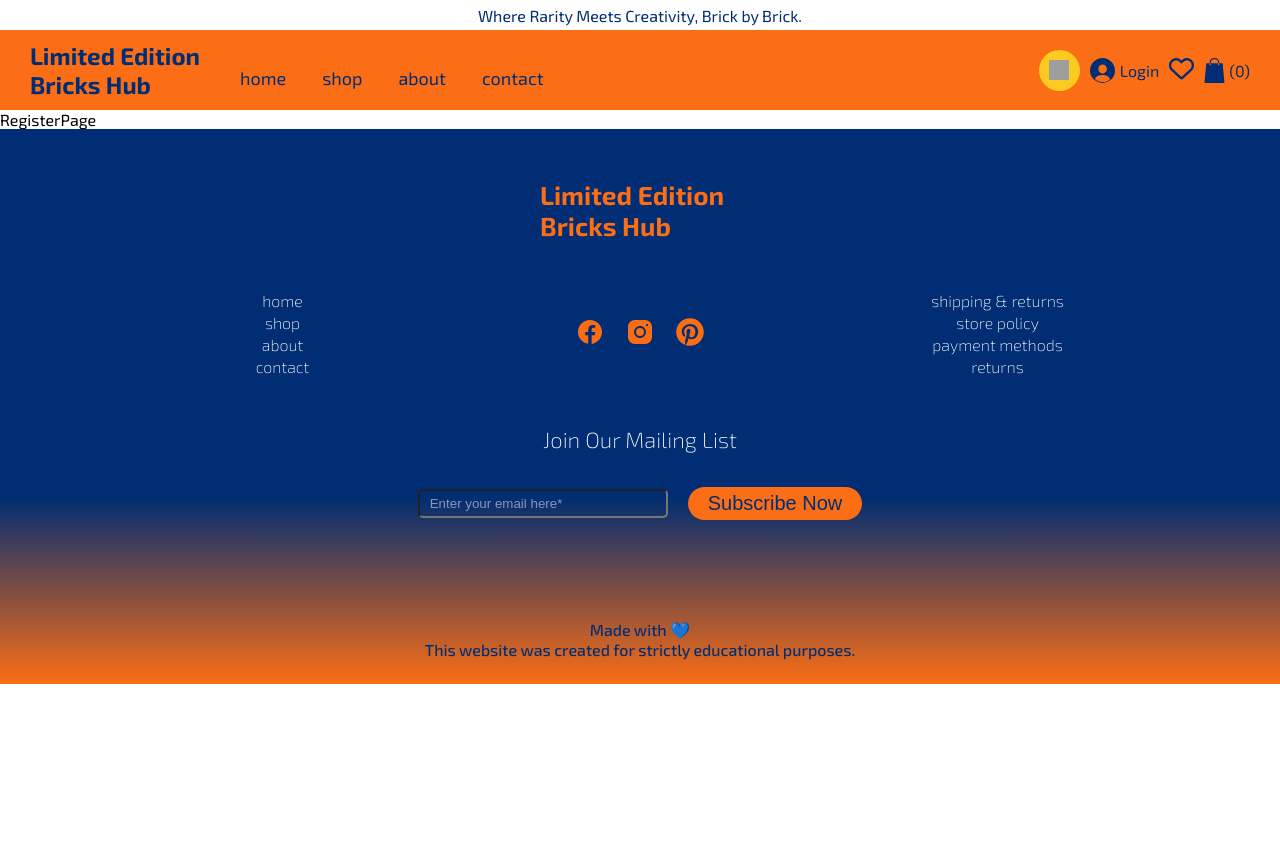
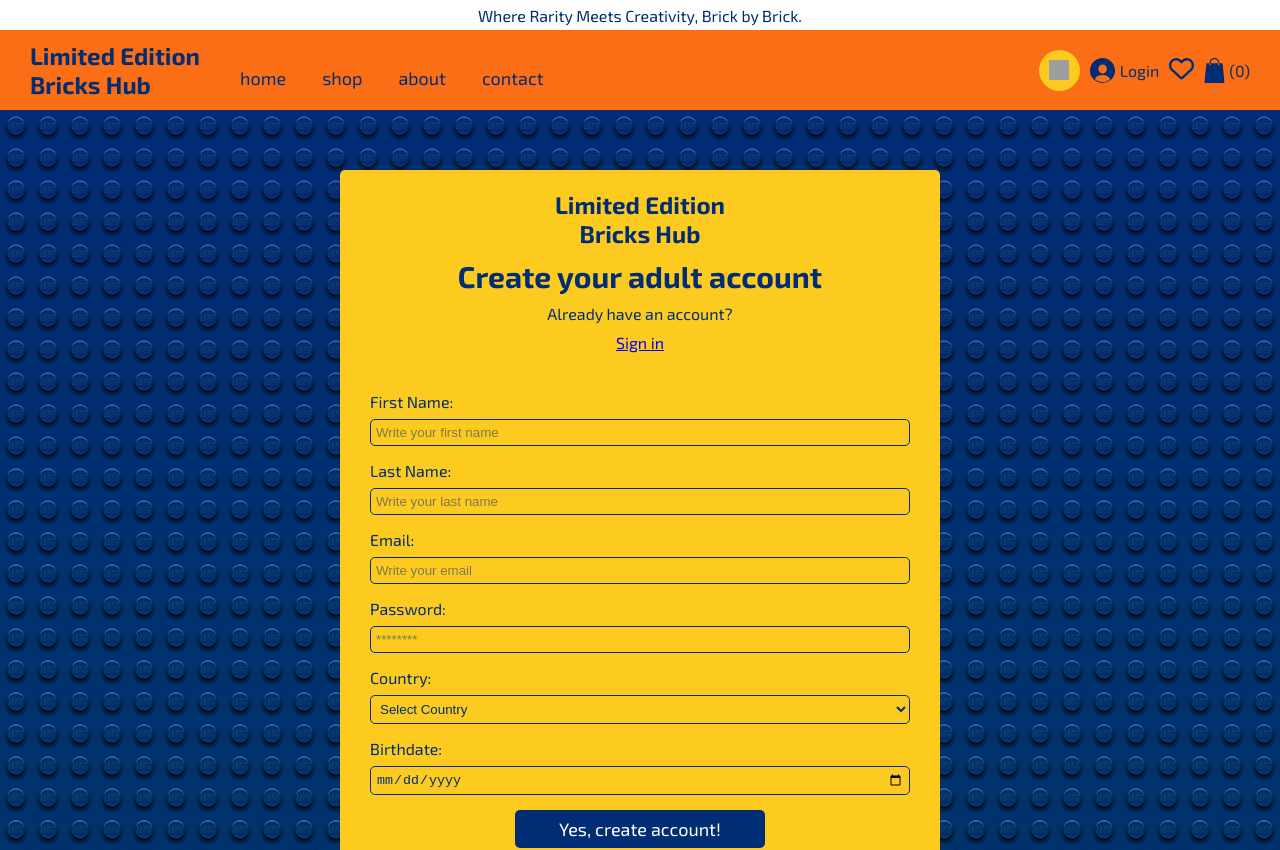
Before and after one commit to VitalinaKuzmenko/Limited-Edition-Bricks-Hub, a Next.js app: page /register in a window 1280 px wide. Shown: the top 850 px of the page. Before the commit the page ends 800 px from the top, so only its background shows below. Built offline with nearby package versions, Linux system fonts and the light colour scheme; grey boxes are pictures that could not be loaded.

Commit message:
Add content to register page and styling it

```diff
--- a/app/components/Footer/Footer.tsx
+++ b/app/components/Footer/Footer.tsx
@@ -39,12 +39,12 @@ const Footer = () => {
       </div>
 
       <form className="footer-subscribe-container" onSubmit={handleSubmit}>
-        <label htmlFor="email">Join Our Mailing List</label>
+        <label htmlFor="footer-email">Join Our Mailing List</label>
         <div className="footer-input-button">
           <input
             type="email"
-            id="email"
-            name="email"
+            id="footer-email"
+            name="footer-email"
             value={email}
             placeholder="Enter your email here*"
             onChange={(event) => {
--- a/app/register/page.tsx
+++ b/app/register/page.tsx
@@ -1,5 +1,242 @@
+"use client";
+import "./register.css";
+import Link from "next/link";
+import { useState } from "react";
+
+interface RegisterForm {
+  firstName: string;
+  lastName: string;
+  email: string;
+  password: string;
+  country: string;
+  birthdate: string;
+}
+
+interface RegisterErrors {
+  firstName: string;
+  lastName: string;
+  email: string;
+  password: string;
+  country: string;
+  age: string;
+}
+
 const RegisterPage = () => {
-  return <main>RegisterPage</main>;
+  const [formData, setFormData] = useState<RegisterForm>({
+    firstName: "",
+    lastName: "",
+    email: "",
+    password: "",
+    country: "Select Country",
+    birthdate: "",
+  });
+  const [errorMessages, setErrorMessages] = useState<RegisterErrors>({
+    firstName: "",
+    lastName: "",
+    email: "",
+    password: "",
+    country: "",
+    age: "",
+  });
+  const countries = [
+    "Select Country",
+    "United States",
+    "Canada",
+    "United Kingdom",
+    "Australia",
+    "Germany",
+    "France",
+    "Japan",
+    "India",
+    "Other",
+  ];
+
+  const validateForm = (data: typeof formData) => {
+    const errors: any = {};
+
+    if (data.firstName.length < 4) {
+      errors.firstName = "Oops! Your first name needs more bricks, at least 4!";
+    }
+
+    if (data.lastName.length < 4) {
+      errors.lastName =
+        "More bricks needed in your last name! Should be at least 4 characters.";
+    }
+
+    const emailPattern = /^[^\s@]+@[^\s@]+\.[^\s@]+$/;
+    if (!emailPattern.test(data.email)) {
+      errors.email =
+        "Brick-by-brick, we build our email addresses. Yours seems a bit wobbly!";
+    }
+
+    if (data.password.length < 8) {
+      errors.password =
+        "Build a stronger password, like a brick fortress! At least 8 characters!";
+    }
+
+    const passwordPattern = /^(?=.*[A-Z])(?=.*\d)/;
+    if (!passwordPattern.test(data.password)) {
+      errors.password =
+        'Add some "bricktastic" strength! Include one capital letter and one number.';
+    }
+
+    if (data.country === "Select Country") {
+      errors.country =
+        "Let's choose a country, like picking your favorite brick color!";
+    }
+
+    const currentDate = new Date();
+    const birthDate = new Date(data.birthdate);
+    const age = currentDate.getFullYear() - birthDate.getFullYear();
+    if (age < 18) {
+      errors.age =
+        'Sorry, you must be at least 18 years old to enter our "bricktopia"!';
+    }
+
+    setErrorMessages(errors);
+  };
+
+  const handleChange = (
+    e: React.ChangeEvent<HTMLInputElement | HTMLSelectElement>
+  ) => {
+    const { name, value } = e.target;
+    setFormData({
+      ...formData,
+      [name]: value,
+    });
+
+    // Real-time validation for the changed field
+    validateForm({ ...formData, [name]: value });
+  };
+
+  const handleSubmit = (e: React.FormEvent) => {
+    e.preventDefault();
+    validateForm(formData);
+
+    const errorsExist = Object.keys(errorMessages).length > 0;
+
+    if (errorsExist) {
+      console.log("Form has validation errors, please correct them.");
+    } else {
+      // Form is valid, you can submit the data here
+      console.log("Form submitted:", formData);
+    }
+  };
+
+  return (
+    <div className="register-page">
+      <div className="register-section">
+        <div className="register-header">
+          <h2>
+            Limited Edition
+            <br />
+            Bricks Hub
+          </h2>
+          <h3>Create your adult account</h3>
+          <p className="small-text">Already have an account?</p>
+          <Link href="/signing">Sign in</Link>
+        </div>
+        <form onSubmit={handleSubmit}>
+          <fieldset>
+            <div>
+              <label htmlFor="firstName">First Name:</label>
+              <input
+                type="text"
+                id="firstName"
+                name="firstName"
+                value={formData.firstName}
+                placeholder="Write your first name"
+                onChange={handleChange}
+              />
+              {errorMessages.firstName && (
+                <div className="error">{errorMessages.firstName}</div>
+              )}
+            </div>
+
+            <div>
+              <label htmlFor="lastName">Last Name:</label>
+              <input
+                type="text"
+                id="lastName"
+                name="lastName"
+                value={formData.lastName}
+                placeholder="Write your last name"
+                onChange={handleChange}
+              />
+              {errorMessages.lastName && (
+                <div className="error">{errorMessages.lastName}</div>
+              )}
+            </div>
+
+            <div>
+              <label htmlFor="email">Email:</label>
+              <input
+                type="email"
+                id="email"
+                name="email"
+                value={formData.email}
+                placeholder="Write your email"
+                onChange={handleChange}
+              />
+              {errorMessages.email && (
+                <div className="error">{errorMessages.email}</div>
+              )}
+            </div>
+
+            <div>
+              <label htmlFor="password">Password:</label>
+              <input
+                type="password"
+                id="password"
+                name="password"
+                value={formData.password}
+                placeholder="********"
+                onChange={handleChange}
+              />
+              {errorMessages.password && (
+                <div className="error">{errorMessages.password}</div>
+              )}
+            </div>
+
+            <div>
+              <label htmlFor="country">Country:</label>
+              <select
+                id="country"
+                name="country"
+                value={formData.country}
+                onChange={handleChange}
+              >
+                {countries.map((country, index) => (
+                  <option key={index} value={country}>
+                    {country}
+                  </option>
+                ))}
+              </select>
+              {errorMessages.country && (
+                <div className="error">{errorMessages.country}</div>
+              )}
+            </div>
+
+            <div>
+              <label htmlFor="birthdate">Birthdate:</label>
+              <input
+                type="date"
+                id="birthdate"
+                name="birthdate"
+                value={formData.birthdate}
+                onChange={handleChange}
+              />
+              {errorMessages.age && (
+                <div className="error">{errorMessages.age}</div>
+              )}
+            </div>
+          </fieldset>
+
+          <button type="submit">Yes, create account!</button>
+        </form>
+      </div>
+    </div>
+  );
 };
 
 export default RegisterPage;
--- /dev/null
+++ b/app/register/register.css
@@ -0,0 +1,124 @@
+.register-page {
+  display: flex;
+  flex-direction: column;
+  align-items: center;
+  justify-content: center;
+  padding: 60px 25px;
+  background-image: url("/other/about-background.jpg");
+  background-size: cover;
+  background-repeat: no-repeat;
+  min-height: 100vh;
+}
+
+.register-section {
+  background-color: var(--yellow);
+  padding: 20px 10px;
+  border-radius: 5px;
+  color: var(--blue);
+  min-width: 300px;
+  width: 100%;
+  display: flex;
+  flex-direction: column;
+  gap: 40px;
+}
+
+/* header */
+.register-header {
+  display: flex;
+  flex-direction: column;
+  gap: 10px;
+  justify-content: center;
+  align-items: center;
+  text-align: center;
+}
+
+.register-header h3 {
+  font-size: 30px;
+}
+
+.register-header a {
+  color: blue;
+}
+
+/* form */
+.register-section form fieldset {
+  display: flex;
+  flex-direction: column;
+  gap: 15px;
+  border: none;
+}
+
+.register-section form div {
+  display: flex;
+  flex-direction: column;
+  gap: 8px;
+}
+
+.register-section form input {
+  background-color: transparent;
+  padding: 5px;
+  border: 1px solid var(--blue);
+  border-radius: 5px;
+  color: var(--blue);
+}
+
+.register-section form input:focus {
+  outline: 2px solid var(--orange);
+}
+
+.register-section form select {
+  background-color: transparent;
+  padding: 5px;
+  border: 1px solid var(--blue);
+  border-radius: 5px;
+  color: var(--blue);
+}
+
+.register-section form select:focus {
+  outline: 2px solid var(--orange); /* Example focus style */
+}
+
+.register-section button {
+  display: block;
+  margin: 0 auto;
+  margin-top: 15px;
+  width: 250px;
+  padding: 8px 20px;
+  background-color: var(--blue);
+  border: none;
+  border-radius: 5px;
+  font-size: 18px;
+  font-family: var(--font);
+  color: white;
+  cursor: pointer;
+  transition: all ease-in-out 200ms;
+}
+
+.register-section button:hover,
+.register-section button:focus {
+  background-color: var(--orange);
+  color: var(--blue);
+}
+
+.register-section .error {
+  color: red;
+  font-size: 13px;
+}
+
+@media only screen and (min-width: 768px) {
+  .singin-form,
+  .register-section,
+  .social-options {
+    width: 600px;
+  }
+
+  .singin-form,
+  .register-section {
+    padding: 20px 30px;
+  }
+
+  .register-section {
+    width: 600px;
+    padding: 20px 30px;
+  }
+}
```
